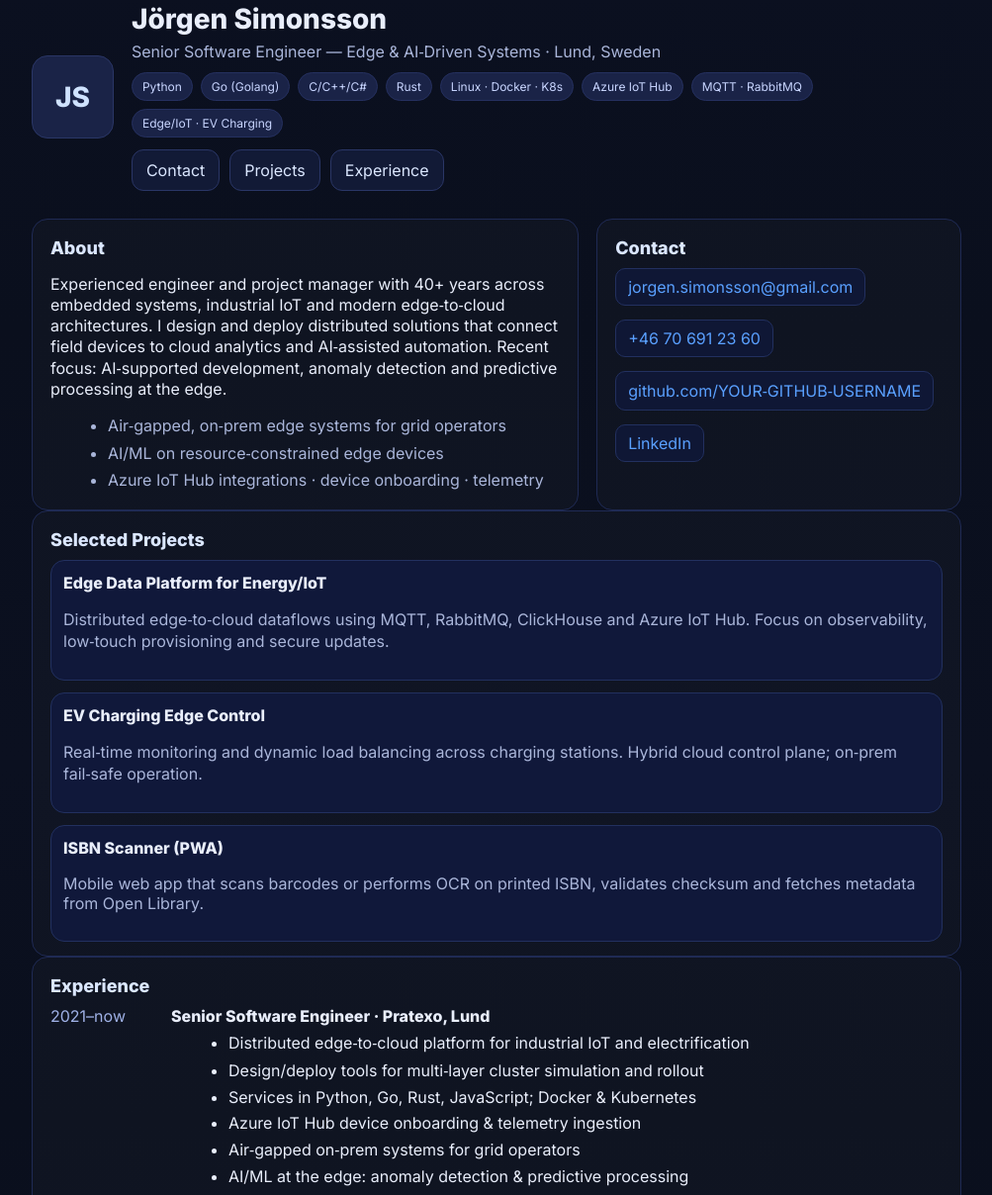
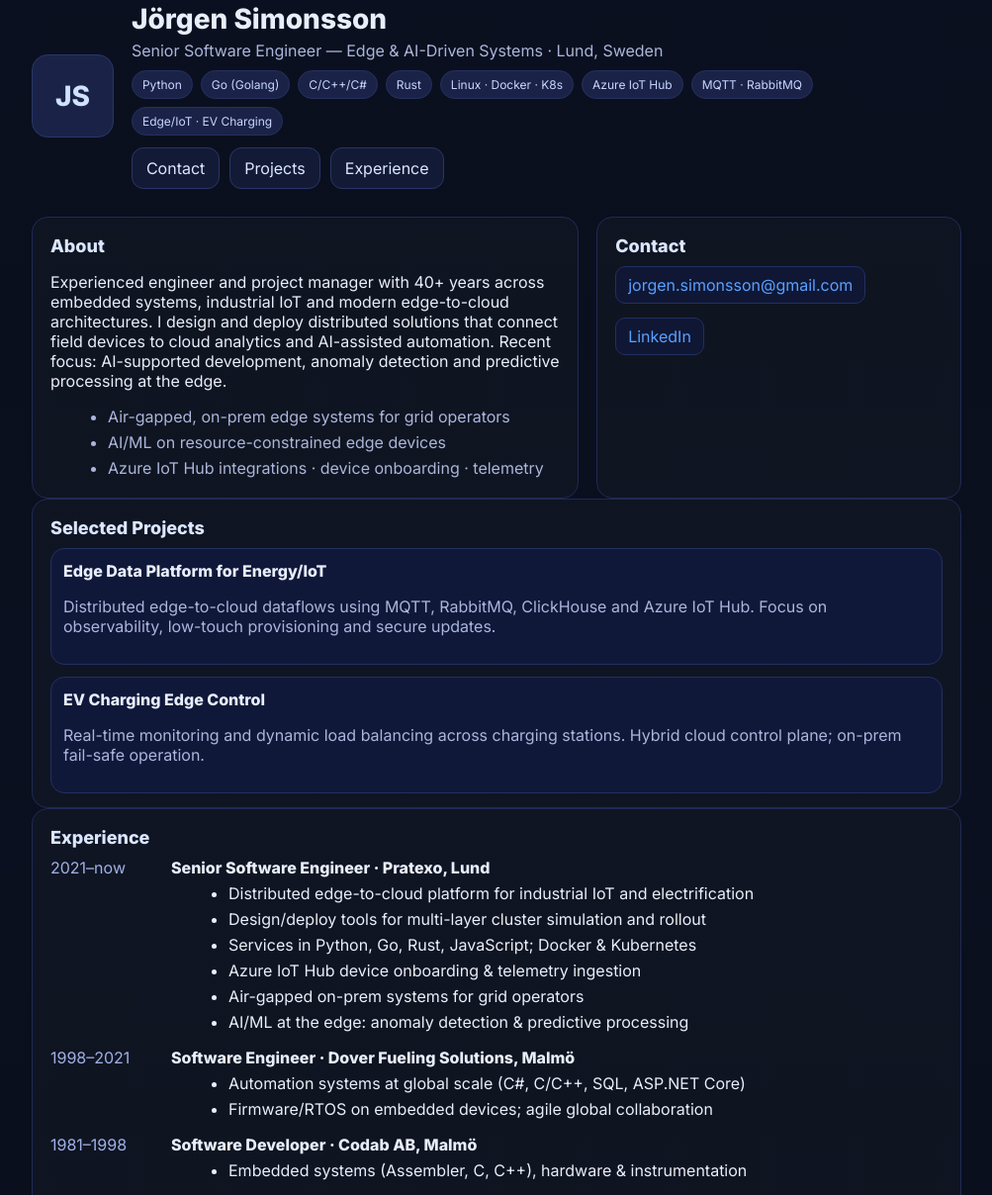
Before and after one commit to jorgen-simonsson/jorgen-simonsson.github.io, a plain HTML site: page index.html in a window 1280 px wide. Shown: the part 29-1237 px from the top of the page at 99% size, without its empty margins (138-1141 px from the left). Drawn offline with Linux system fonts and the light colour scheme.

Commit message:
Fix formatting issues in index.html

```diff
--- a/index.html
+++ b/index.html
@@ -51,7 +51,7 @@
       <div class="avatar" aria-hidden="true">JS</div>
       <div class="title">
         <h1>Jörgen Simonsson</h1>
-        <p>Senior Software Engineer — Edge &amp; AI‑Driven Systems · Lund, Sweden</p>
+        <p>Senior Software Engineer — Edge &amp; AI-Driven Systems · Lund, Sweden</p>
         <div class="chips">
           <span class="chip">Python</span>
           <span class="chip">Go (Golang)</span>
@@ -73,10 +73,10 @@
     <div class="grid">
       <section>
         <h2>About</h2>
-        <p>Experienced engineer and project manager with 40+ years across embedded systems, industrial IoT and modern edge‑to‑cloud architectures. I design and deploy distributed solutions that connect field devices to cloud analytics and AI‑assisted automation. Recent focus: AI‑supported development, anomaly detection and predictive processing at the edge.</p>
+        <p>Experienced engineer and project manager with 40+ years across embedded systems, industrial IoT and modern edge-to-cloud architectures. I design and deploy distributed solutions that connect field devices to cloud analytics and AI-assisted automation. Recent focus: AI-supported development, anomaly detection and predictive processing at the edge.</p>
         <ul class="muted">
-          <li>Air‑gapped, on‑prem edge systems for grid operators</li>
-          <li>AI/ML on resource‑constrained edge devices</li>
+          <li>Air-gapped, on-prem edge systems for grid operators</li>
+          <li>AI/ML on resource-constrained edge devices</li>
           <li>Azure IoT Hub integrations · device onboarding · telemetry</li>
         </ul>
       </section>
@@ -85,8 +85,6 @@
         <h2>Contact</h2>
         <div class="contact-row">
           <a href="mailto:jorgen.simonsson@gmail.com">jorgen.simonsson@gmail.com</a>
-          <a href="tel:+46706912360" class="nowrap">+46 70 691 23 60</a>
-          <a href="https://github.com/YOUR-GITHUB-USERNAME" target="_blank" rel="noopener">github.com/YOUR‑GITHUB‑USERNAME</a>
           <a href="https://www.linkedin.com/in/YOUR-LINKEDIN" target="_blank" rel="noopener">LinkedIn</a>
         </div>
       </section>
@@ -97,15 +95,11 @@
       <div class="proj">
         <article>
           <h3>Edge Data Platform for Energy/IoT</h3>
-          <p class="muted">Distributed edge‑to‑cloud dataflows using MQTT, RabbitMQ, ClickHouse and Azure IoT Hub. Focus on observability, low‑touch provisioning and secure updates.</p>
+          <p class="muted">Distributed edge-to-cloud dataflows using MQTT, RabbitMQ, ClickHouse and Azure IoT Hub. Focus on observability, low-touch provisioning and secure updates.</p>
         </article>
         <article>
           <h3>EV Charging Edge Control</h3>
-          <p class="muted">Real‑time monitoring and dynamic load balancing across charging stations. Hybrid cloud control plane; on‑prem fail‑safe operation.</p>
-        </article>
-        <article>
-          <h3>ISBN Scanner (PWA)</h3>
-          <p class="muted">Mobile web app that scans barcodes or performs OCR on printed ISBN, validates checksum and fetches metadata from Open Library.</p>
+          <p class="muted">Real-time monitoring and dynamic load balancing across charging stations. Hybrid cloud control plane; on-prem fail-safe operation.</p>
         </article>
       </div>
     </section>
@@ -117,11 +111,11 @@
         <div>
           <strong>Senior Software Engineer · Pratexo, Lund</strong>
           <ul>
-            <li>Distributed edge‑to‑cloud platform for industrial IoT and electrification</li>
-            <li>Design/deploy tools for multi‑layer cluster simulation and rollout</li>
+            <li>Distributed edge-to-cloud platform for industrial IoT and electrification</li>
+            <li>Design/deploy tools for multi-layer cluster simulation and rollout</li>
             <li>Services in Python, Go, Rust, JavaScript; Docker &amp; Kubernetes</li>
             <li>Azure IoT Hub device onboarding &amp; telemetry ingestion</li>
-            <li>Air‑gapped on‑prem systems for grid operators</li>
+            <li>Air-gapped on-prem systems for grid operators</li>
             <li>AI/ML at the edge: anomaly detection &amp; predictive processing</li>
           </ul>
         </div>
```
